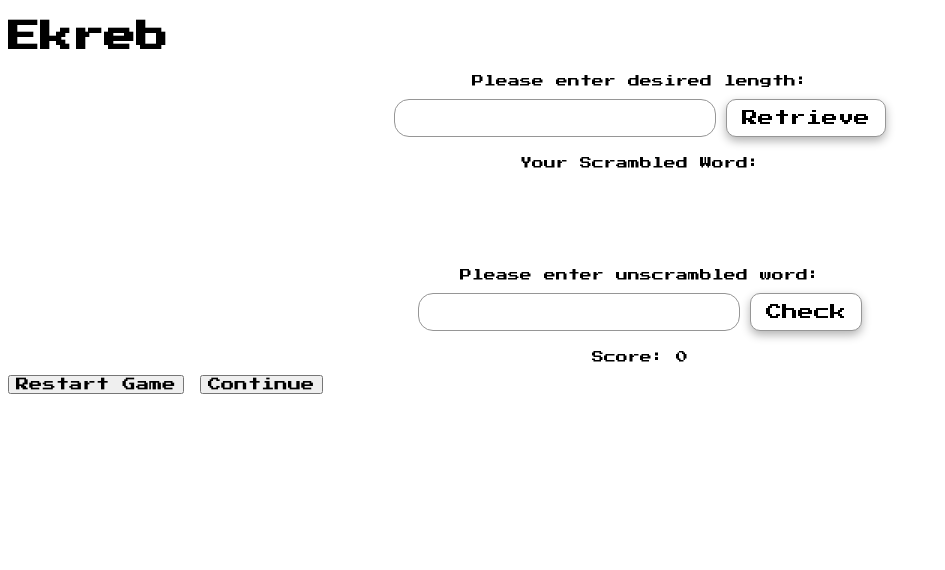
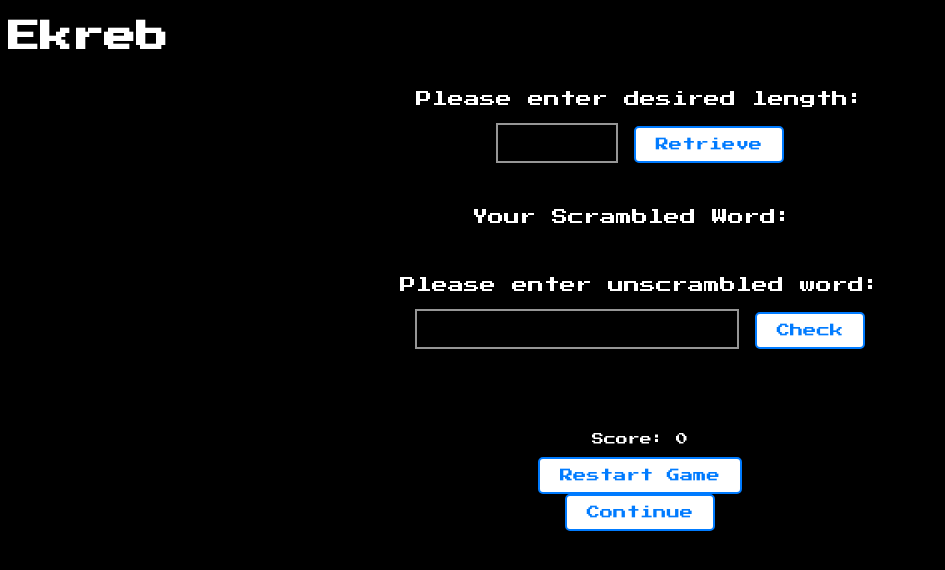
Before and after one commit to taekim0508/Ekreb, a plain HTML site: page frontend/index.html in a window 1280 px wide. Both pictures are taken after a click on the button "Restart Game". Shown: the whole page, without its empty margins (0-945 px from the left). Drawn offline with Linux system fonts and the light colour scheme.

Commit message:
frontend edits

```diff
--- a/backend/script.js
+++ b/backend/script.js
@@ -1,9 +1,9 @@
 // Selecting elements from the DOM
-const button1 = document.getElementById("submitLen"),
-      input1 = document.getElementById("length"),
+const retrieveWord = document.getElementById("retrieveWord"),
+      userLength = document.getElementById("lengthOfWord"),
       output = document.getElementById("output"),
-      button2 = document.getElementById("check"),
-      input2 = document.getElementById("guess"),
+      check = document.getElementById("check"),
+      usersGuess = document.getElementById("usersGuess"),
       rightOrWrong = document.getElementById("correct"),
       solution = document.getElementById("solution"),
       scoreDisplay = document.getElementById("scoreDisplay"),
@@ -25,8 +25,8 @@ const gameOver = () => {
     rightOrWrong.textContent = "❌ Game Over!";
     rightOrWrong.style.color = "red";
     solution.textContent = `Solution: ${word}`; // Show the correct word
-    input1.disabled = true;
-    input2.disabled = true; // Disable input
+    userLength.disabled = true;
+    usersGuess.disabled = true; // Disable input
     button2.disabled = true; // Disable check button
     continueGame.disabled = true;
 };
@@ -36,21 +36,21 @@ const restartGame = () => {
     score = 0;
     wrongGuesses = 0;
     word = "";
-    input1.value="";
-    input2.value = "";
+    userLength.value="";
+    usersGuess.value = "";
     output.textContent = "";
     rightOrWrong.textContent = "";
     solution.textContent = "";
-    input1.disabled = false;
+    userLength.disabled = false;
     continueGame.disabled = false;
-    input2.disabled = false;
+    usersGuess.disabled = false;
     button2.disabled = false;
     updateScore();
 };
 
 // Function to retrieve and scramble a word
 const handleSubmit = async () => {
-    const length = input1.value.trim();
+    const length = userLength.value.trim();
 
     if (!length || isNaN(length) || length < 2 || length > 15) {
         output.textContent = "❌ Enter a number between 2 and 15.";
@@ -67,7 +67,7 @@ const handleSubmit = async () => {
 
         let scrambled = scramble(word);
         output.textContent = scrambled;
-        output.style.color = "black";
+        output.style.color = "white";
     } catch (error) {
         console.error("Error fetching data:", error);
         output.textContent = "❌ Error fetching word.";
@@ -87,7 +87,7 @@ const scramble = (word) => {
 
 // Check if the guessed word is correct
 const checkGuess = () => {
-    let userGuess = input2.value.trim().toLowerCase();
+    let userGuess = usersGuess.value.trim().toLowerCase();
 
     if (!word) {
         rightOrWrong.textContent = "❌ No word generated yet!";
@@ -112,24 +112,24 @@ const checkGuess = () => {
 };
 
 // Event Listeners
-button1.addEventListener("click", (e) => {
+retrieveWord.addEventListener("click", (e) => {
     e.preventDefault();
     handleSubmit();
 });
 
-input1.addEventListener("keydown", (e) => {
+userLength.addEventListener("keydown", (e) => {
     if (e.key === "Enter") {
         e.preventDefault();
         handleSubmit();
     }
 });
 
-button2.addEventListener("click", (e) => {
+check.addEventListener("click", (e) => {
     e.preventDefault();
     checkGuess();
 });
 
-input2.addEventListener("keydown", (e) => {
+usersGuess.addEventListener("keydown", (e) => {
     if (e.key === "Enter") {
         e.preventDefault();
         checkGuess();
@@ -145,12 +145,12 @@ restartButton.addEventListener("click", (e) => {
 continueGame.addEventListener("click", (e) => {
     e.preventDefault();
     word = "";
-    input1.value="";
-    input2.value = "";
+    userLength.value="";
+    usersGuess.value = "";
     output.textContent = "";
     rightOrWrong.textContent = "";
     solution.textContent = "";
-    input2.disabled = false;
+    usersGuess.disabled = false;
     button2.disabled = false;
     updateScore();
 });
--- a/frontend/index.html
+++ b/frontend/index.html
@@ -15,21 +15,22 @@
         <h1>Ekreb</h1>
     </header>
 
+    <div class="layout">
         <p id="instructions">Please enter desired length:</p>
 
-    <div id="input">
-        <input type="number" id="length">
-        <button type="submit" id="submitLen">Retrieve</button>
+        <div class="input">
+            <input type="number" id="lengthOfWord">
+            <button type="submit" id="retrieveWord">Retrieve</button>
         </div>
 
-
+        <div id="scrambledOutput">
             <p id="preOutput">Your Scrambled Word:</p>
             <p id="output"></p>
+        </div>
 
-    <p id="instructions">Please enter unscrambled word:</p>
-
-    <div id="userGuess">
-        <input type="text" id="guess">
+        <p class="instructions">Please enter unscrambled word:</p>
+        <div class="input">
+            <input type="text" id="usersGuess">
             <button type="submit" id="check">Check</button>
         </div>
 
@@ -39,6 +40,7 @@
         <p id="scoreDisplay"></p>
         <button id="restart">Restart Game</button>
         <button id="continue">Continue</button>
+    </div>
 </body>
 <script src="/backend/script.js"></script>
 </html>
--- a/frontend/styles.css
+++ b/frontend/styles.css
@@ -1,5 +1,7 @@
 * {
     font-family: 'Press Start 2P', cursive;
+    background-color: black;
+    color: white;
 }
 
 #gameIntro {
@@ -45,9 +47,21 @@
     width: 100px; /* Sets button width */
 }
 
+.btn-group label:hover{
+    background-color: #007bff;
+    color: white;
+}
+
 .btn-group input:checked + label {
     background-color: #007bff;
     color: white;
+}
+
+.layout {
+    display: flex;
+    flex-direction: column;
+    align-items: center;
+    justify-content: center;
 }
 
 #input {
@@ -55,100 +69,70 @@
     gap: 10px;
     align-items: center;
     justify-content: center; /*centers vertically */
-
 }
 
-#length {
-    padding: 10px;
-    width: 300px;
-    font-family: 'Press Start 2P', cursive;
+#instructions {
+    font-size: 16px;
+}
+
+#lengthOfWord {
+    padding-top: 10px;
+    padding-bottom: 10px;
+    padding-left: 16px;
+    width: 100px;
     font-size: 16px;
     text-align: center;
-    border: 1px solid rgb(150, 150, 150);
-    border-radius: 15px;
+    border: 2px solid rgb(150, 150, 150);
     outline: none;
 }
 
-#submitLen{
-    padding: 10px 15px;
-    font-family: 'Press Start 2P', cursive;
-    font-size: 16px;
-    border: none;
+button {
+    padding: 10px 20px;
+    border: 2px solid #007bff;
     background-color: white;
-    color: black;
+    color: #007bff;
     cursor: pointer;
-    border-radius: 10px;
-    border: 1px solid rgb(150, 150, 150);
-    box-shadow: 0px 4px 10px rgba(0, 0, 0, 0.3); /* Adds a subtle shadow for depth */
+    border-radius: 5px;
+    text-align: center;
 }
 
-#instructions {
-    align-items: center;
-    justify-content: center; /*centers vertically */
-    font-family: 'Press Start 2P', cursive;
-    text-align: center;
-    font-size: 12px;
-    font-weight: 50%;
-    margin-top: 10px;
+button:hover{
+    background-color: #007bff;
+    color: white;
+}
+
+/* add glowing border */
+#scrambledOutput {
+    display: inline-block;
+    margin-top: 30px;
+    width: max-content;
+    margin-bottom: 20px;
 }
 
 #preOutput {
-    align-items: center;
-    justify-content: center; /*centers vertically */
-    font-family: 'Press Start 2P', cursive;
-    text-align: center;
-    font-size: 12px;
-    font-weight: 50%;
-    margin-top: 20px;
+    display: inline-block;
 }
 
 #output {
-    align-items: center;
-    justify-content: center; /*centers vertically */
-    font-family: 'Press Start 2P', cursive;
-    text-align: center;
+    display: inline-block;
     font-size: 16px;
     font-weight: 50%;
-    margin-top: 20px;
     text-decoration: underline;
-    margin-bottom: 100px;
 }
 
-#guess{
+#usersGuess{
     padding: 10px;
     width: 300px;
-    font-family: 'Press Start 2P', cursive;
     font-size: 16px;
     text-align: center;
-    border: 1px solid rgb(150, 150, 150);
-    border-radius: 15px;
+    border: 2px solid rgb(150, 150, 150);
     outline: none;
 }
 
-#check{
-    padding: 10px 15px;
-    font-family: 'Press Start 2P', cursive;
-    font-size: 16px;
-    border: none;
-    background-color: white;
-    color: black;
-    cursor: pointer;
-    border-radius: 10px;
-    border: 1px solid rgb(150, 150, 150);
-    box-shadow: 0px 4px 10px rgba(0, 0, 0, 0.3); /* Adds a subtle shadow for depth */
-}
-
-#userGuess {
-    display: flex;
-    gap: 10px;
-    align-items: center;
-    justify-content: center; /*centers vertically */
-}
 
 #correct {
     align-items: center;
     justify-content: center; /*centers vertically */
-    font-family: 'Press Start 2P', cursive;
     text-align: center;
     font-size: 12px;
     font-weight: 50%;
@@ -158,7 +142,6 @@
 #scoreDisplay {
     align-items: center;
     justify-content: center; /*centers vertically */
-    font-family: 'Press Start 2P', cursive;
     text-align: center;
     font-size: 12px;
     font-weight: 50%;
```
Also changed, not shown: frontend/loading.html (+9 -4 lines). Lines whose indentation alone changed are shown as unchanged.
